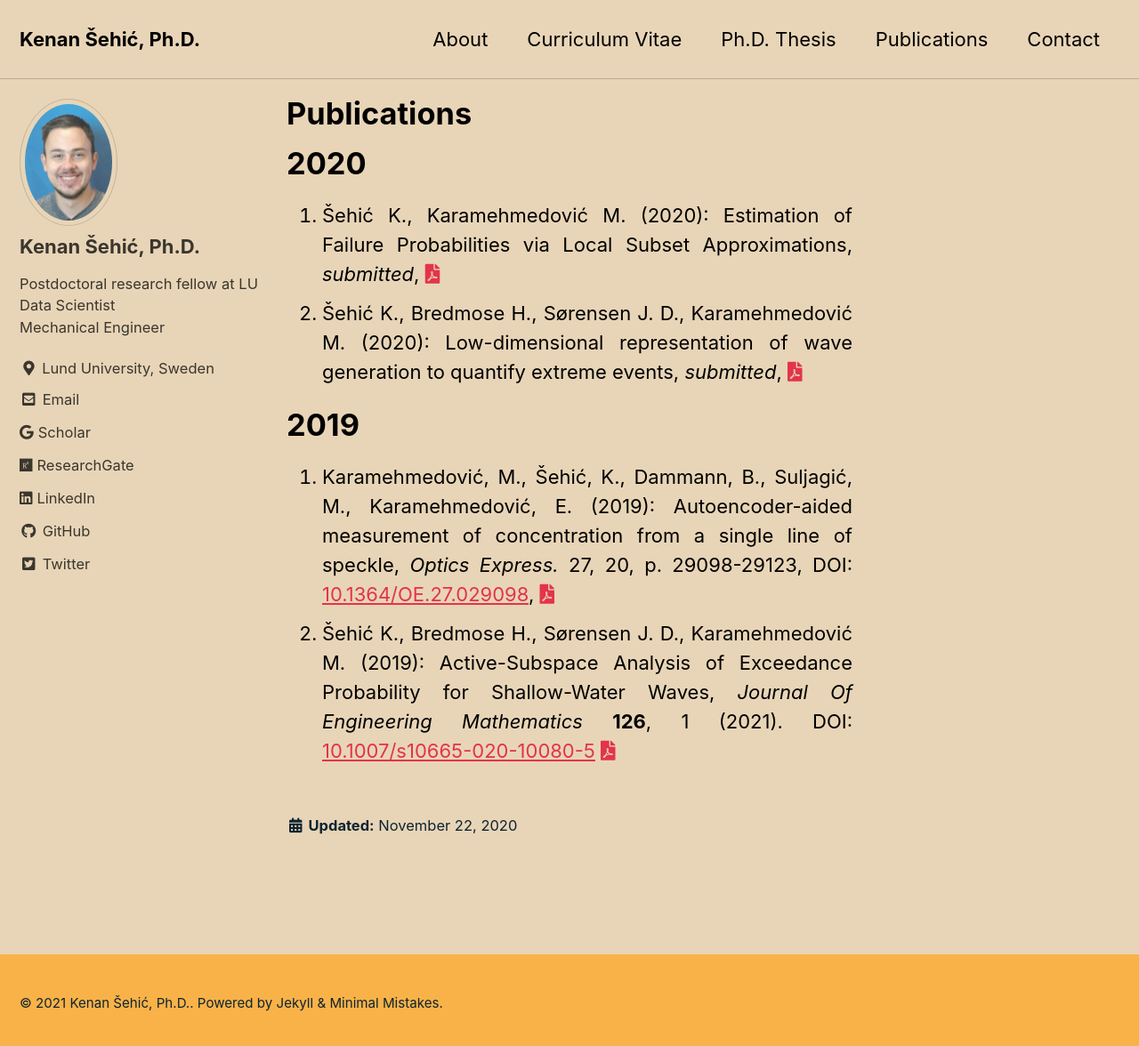
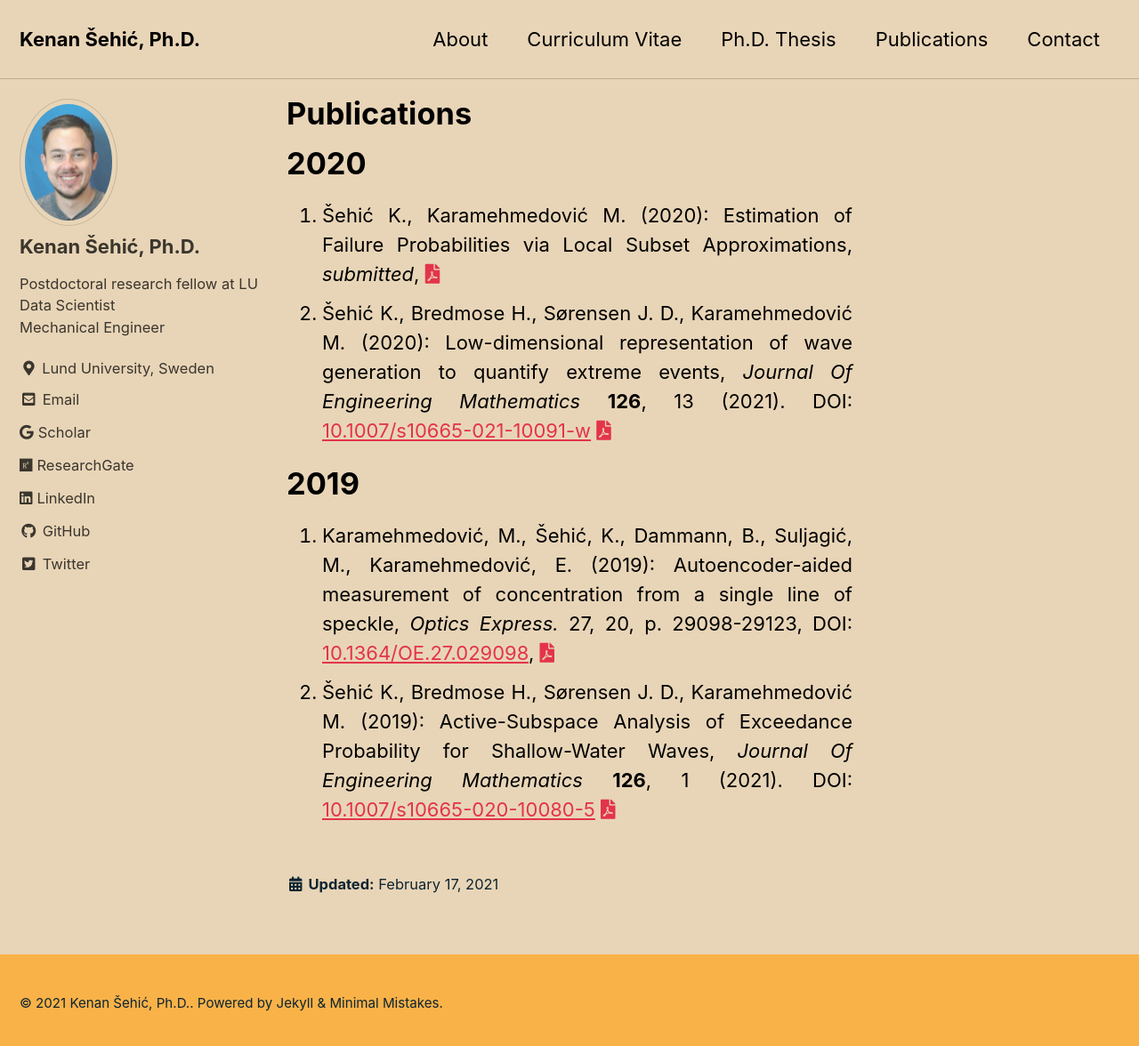
Before and after one commit to ksehic/ksehic.github.io, a Jekyll site: the page built from _pages/articles.md, in a window 1280 px wide and 1184 px high. Shown: the top 1176 px of the window at 89% size. Built offline with Jekyll 4.4.1, drawn with Linux system fonts in a browser that asks for light colours; cached includes are drawn as plain includes.

Commit message:
updated article cv

```diff
--- a/_pages/articles.md
+++ b/_pages/articles.md
@@ -1,14 +1,14 @@
 ---
 permalink: /articles/
 title: "Publications"
-date: 2020-11-22
+date: 2021-02-17
 author_profile: true
 ---
 
 # 2020
 
 1. Šehić K., Karamehmedović M. (2020): Estimation of Failure Probabilities via Local Subset Approximations, *submitted*, [<i class="fas fa-file-pdf"></i>](https://arxiv.org/abs/2003.05994)
-2. Šehić K., Bredmose H., Sørensen J. D., Karamehmedović M. (2020): Low-dimensional representation of wave generation to quantify extreme events, *submitted*, [<i class="fas fa-file-pdf"></i>](https://arxiv.org/pdf/2004.10861)
+2. Šehić K., Bredmose H., Sørensen J. D., Karamehmedović M. (2020): Low-dimensional representation of wave generation to quantify extreme events, *Journal Of Engineering Mathematics* **126**, 13 (2021). DOI: [10.1007/s10665-021-10091-w](https://doi.org/10.1007/s10665-021-10091-w) [<i class="fas fa-file-pdf"></i>](https://link.springer.com/article/10.1007/s10665-021-10091-w)
 
 # 2019
 1. Karamehmedović, M., Šehić, K., Dammann, B., Suljagić, M., Karamehmedović, E. (2019): Autoencoder-aided measurement of concentration from a single line of speckle, *Optics Express.* 27, 20, p. 29098-29123, DOI: [10.1364/OE.27.029098](https://doi.org/10.1364/oe.27.029098), [<i class="fas fa-file-pdf"></i>](https://www.osapublishing.org/oe/fulltext.cfm?uri=oe-27-20-29098&id=421705)
```
Also changed, not shown: _pages/cv.md (+1 -1 lines).
